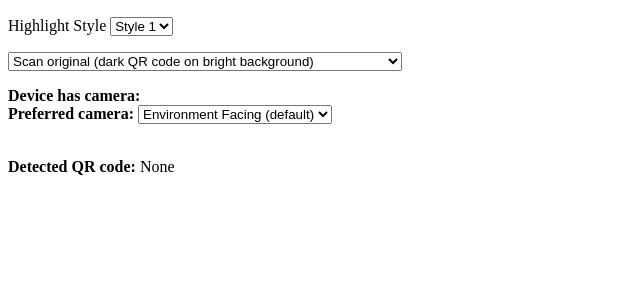
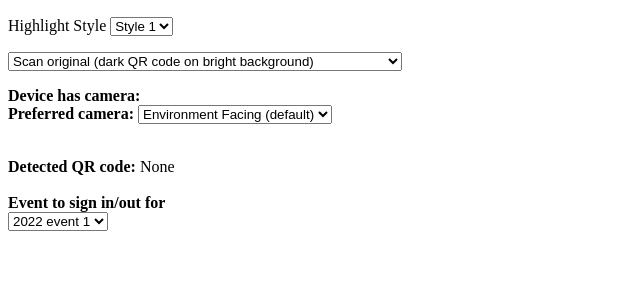
Before and after one commit to ironkun2k4/clock, a Flask app: page / in a window 1280 px wide. Shown: the part 229-525 px from the top of the page, without its empty margins (0-640 px from the left). Run offline with Flask 2, Linux system fonts and the light colour scheme; some libraries are stand-ins or nearby versions.

Commit message:
Add dropdown with dummy data

```diff
--- a/volunteer_hours/app.py
+++ b/volunteer_hours/app.py
@@ -3,8 +3,10 @@ from flask import Flask, render_template
 
 app = Flask(__name__)
 
+events = ['2022 event 1', '2022 event 2', '2022 event 3']
+
 
 @app.route('/')
 def welcome():
-    content = render_template('index.html')
+    content = render_template('index.html', events=events)
     return content
--- a/volunteer_hours/templates/index.html
+++ b/volunteer_hours/templates/index.html
@@ -39,6 +39,15 @@
         <br>
         <b>Detected QR code: </b>
         <span id="cam-qr-result">None</span>
+        <br>
+        <br>
+        <b>Event to sign in/out for</b>
+        <br>
+        <select name="Event" method="GET" action="/">
+            {% for event in events %}
+                <option value="{{event}}">{{event}}</option>
+            {% endfor %}
+        </select>
         <script src="{{url_for('static', filename='js/qr-scanner/qr-scanner.umd.min.js')}}"></script>
         <script>
             const video = document.getElementById('qr-video');
```
